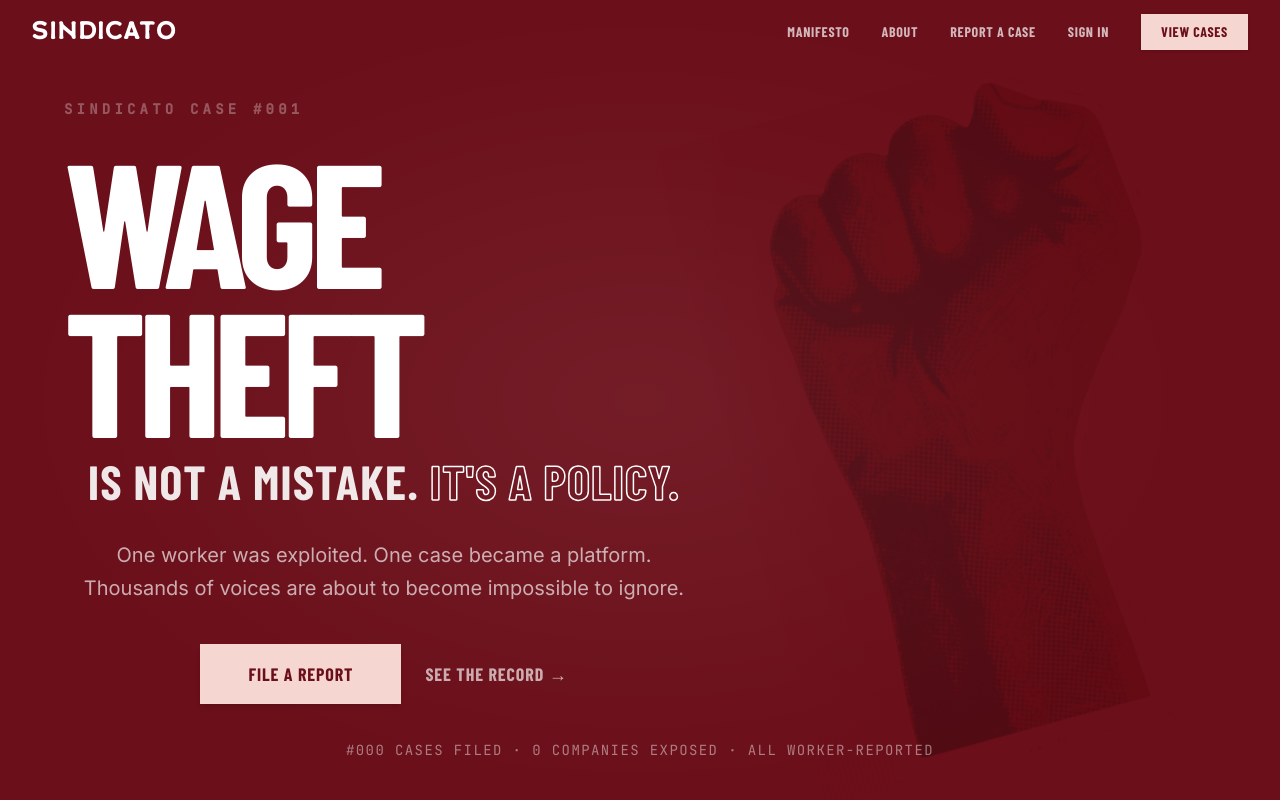
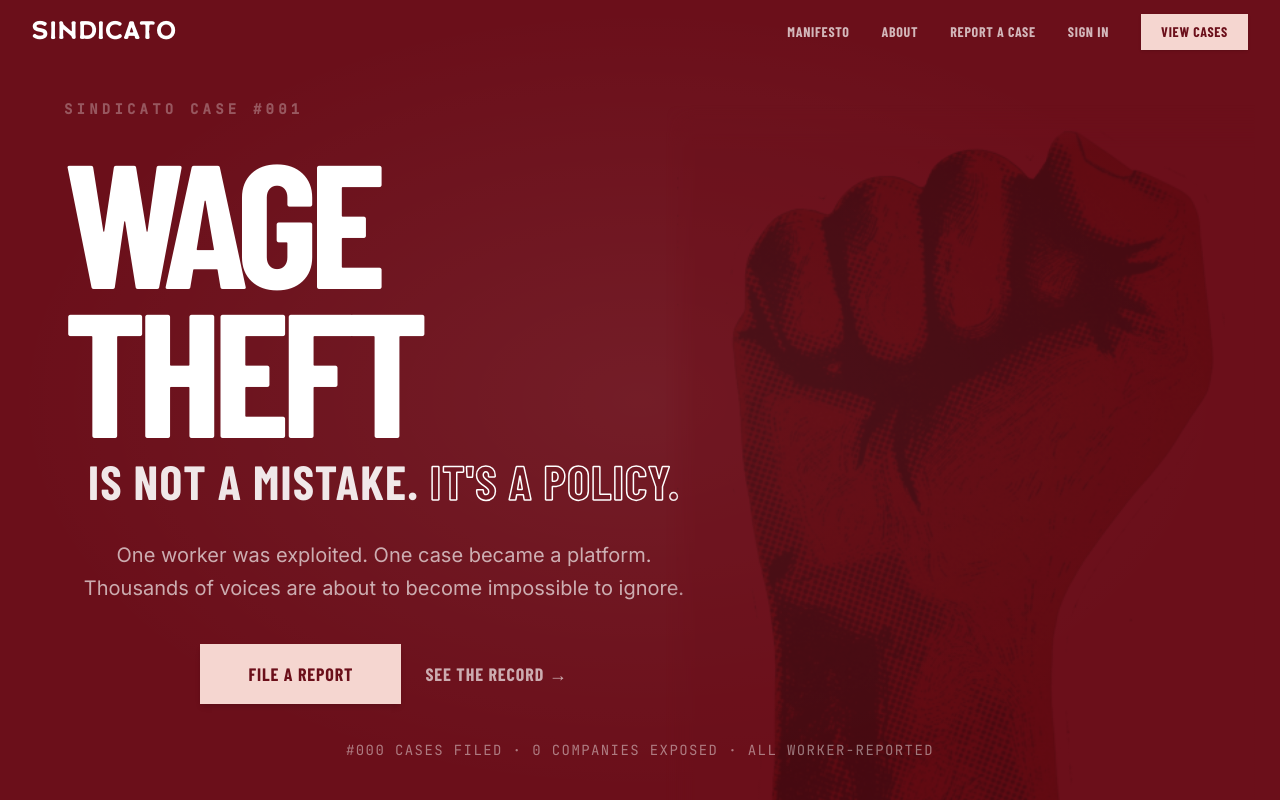
Before and after one commit to vbendas/Sindicato, a Next.js app in the folder mainpage/: page / in a window 1280 px wide. Shown: the top 800 px of the page. Built offline with nearby package versions, Linux system fonts and the light colour scheme; no server answers; the database is empty; a web font is replaced by a local one.

Commit message:
hero: single fist with left/top mask, -45deg rot, scaled+positioned, opacity 0.35

```diff
--- a/mainpage/src/app/sections/Hero.tsx
+++ b/mainpage/src/app/sections/Hero.tsx
@@ -77,16 +77,19 @@ export default function Hero({ onRelateCase, caseCount = 0, companyCount = 0 }:
         {/* Right column — hand image */}
         <div className="hidden lg:flex items-end justify-center overflow-visible relative pb-12">
           <div
-            className="w-full h-[90%] -rotate-[15deg] -ml-[15%] pointer-events-none select-none"
+            className="w-[129%] h-[116%] -ml-[15%] pointer-events-none select-none"
             style={{
+              transform: 'translate(-25px, 225px)',
               backgroundImage: 'linear-gradient(#6B0F1A, #6B0F1A), url(/hand_noborder.png)',
               backgroundBlendMode: 'multiply, normal',
               backgroundSize: 'cover, contain',
               backgroundPosition: 'center, bottom',
               backgroundRepeat: 'no-repeat, no-repeat',
-              opacity: 0.25,
-              maskImage: 'linear-gradient(to right, transparent 0%, black 15%, black 100%)',
-              WebkitMaskImage: 'linear-gradient(to right, transparent 0%, black 15%, black 100%)',
+              opacity: 0.35,
+              maskImage: 'linear-gradient(to bottom, transparent 0%, black 5%, black 100%), linear-gradient(to right, transparent 0%, black 5%, black 100%)',
+              maskComposite: 'intersect',
+              WebkitMaskImage: 'linear-gradient(to bottom, transparent 0%, black 5%, black 100%), linear-gradient(to right, transparent 0%, black 5%, black 100%)',
+              WebkitMaskComposite: 'source-in',
             }}
           />
         </div>
```
